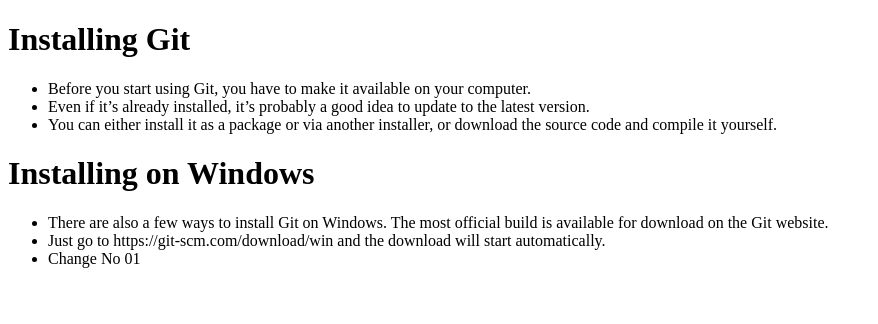
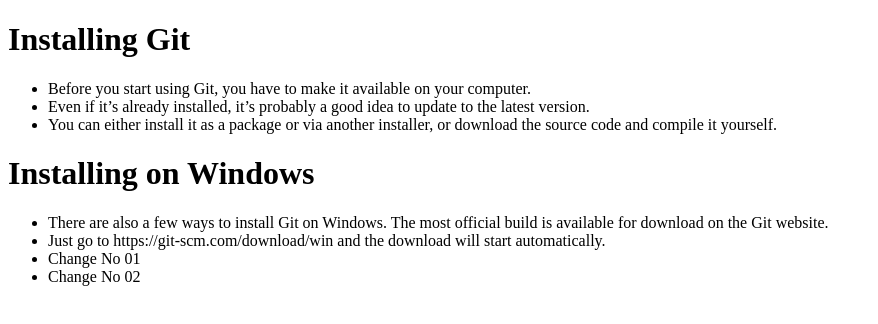
Before and after one commit to l4christ/uobtest, a plain HTML site: page Installations.htm in a window 1280 px wide. Shown: the whole page, without its empty margins (0-878 px from the left). Drawn offline with Linux system fonts and the light colour scheme.

Commit message:
Update Installations.txt

```diff
--- a/Installations.htm
+++ b/Installations.htm
@@ -16,6 +16,7 @@
 <li>Just go to https://git-scm.com/download/win and the download will start automatically. </li>
 
 <li>Change No 01</li>
+<li>Change No 02</li>
 </ul>
 
 </body>
```
